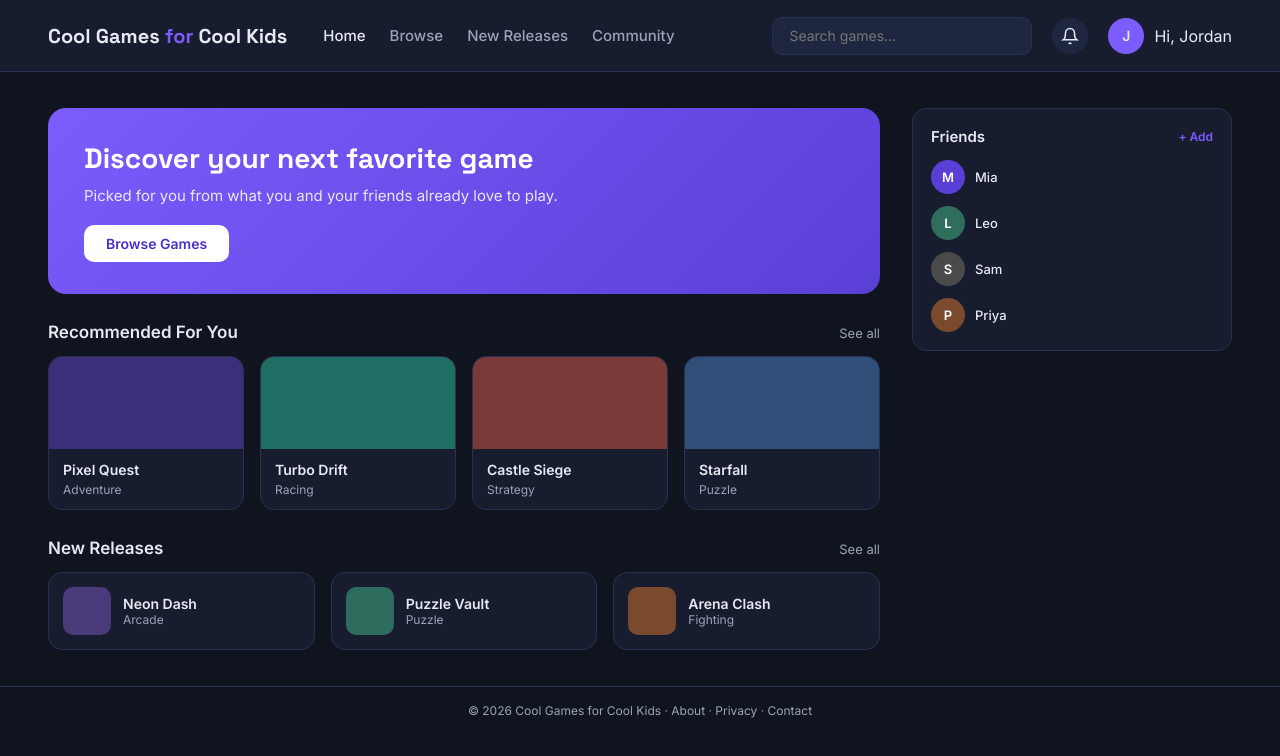
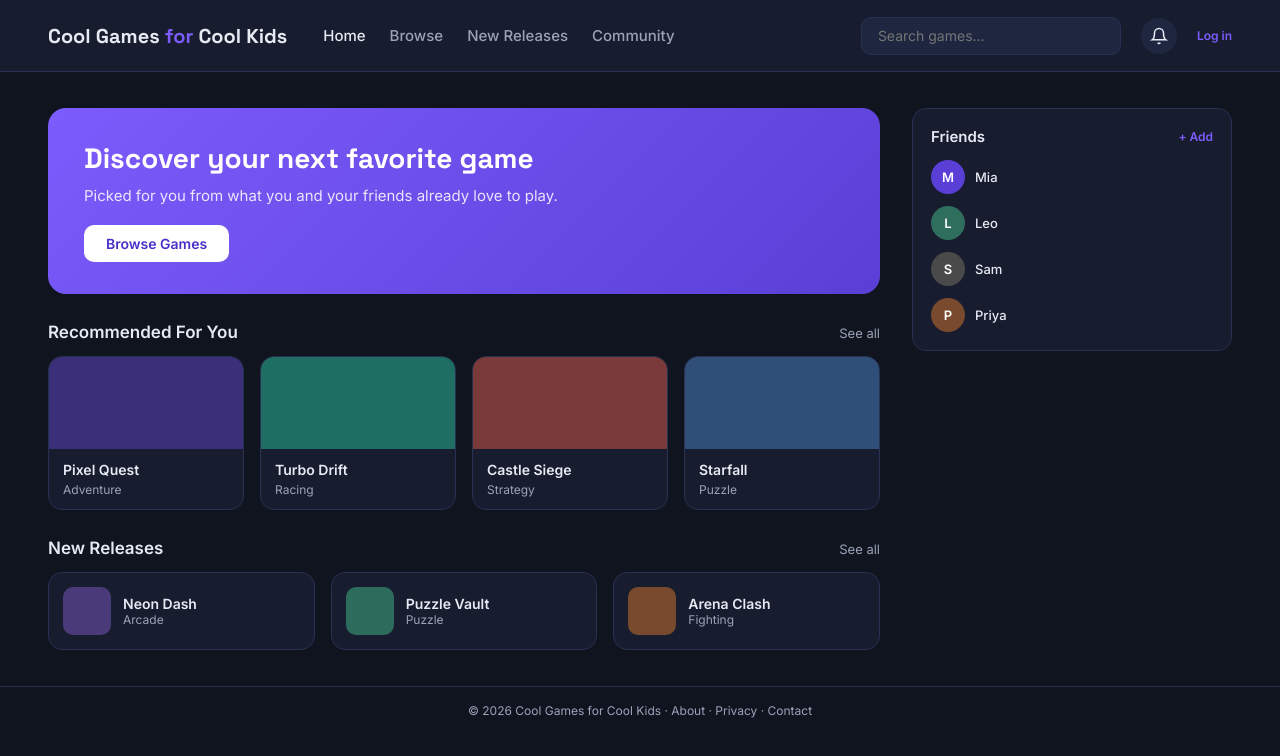
Before and after one commit to jdk39/cool-games-for-cool-kids, a plain HTML site: page frontend/index.html in a window 1280 px wide. Drawn offline with Linux system fonts and the light colour scheme.

Commit message:
Show logged-in username and sign out in the navbar

```diff
--- a/frontend/index.html
+++ b/frontend/index.html
@@ -26,10 +26,7 @@
     <button class="icon-btn" aria-label="Notifications">
       <svg width="18" height="18" viewBox="0 0 24 24" fill="none" stroke="currentColor" stroke-width="2" aria-hidden="true"><path d="M18 8a6 6 0 1 0-12 0c0 7-3 9-3 9h18s-3-2-3-9"/><path d="M13.73 21a2 2 0 0 1-3.46 0"/></svg>
     </button>
-    <div class="user-chip">
-      <div class="avatar">J</div>
-      <span>Hi, Jordan</span>
-    </div>
+    <div class="user-chip"></div>
   </div>
 </header>
 
@@ -145,5 +142,6 @@
   &copy; 2026 Cool Games for Cool Kids &middot; About &middot; Privacy &middot; Contact
 </footer>
 <script src="security.js" defer></script>
+<script src="session.js" defer></script>
 </body>
 </html>
--- /dev/null
+++ b/frontend/session.js
@@ -0,0 +1,82 @@
+// Top-right corner of every page: shows who is logged in and lets them sign out.
+//
+// Login itself is handled by Cognito (see auth.js). After login, Cognito keeps the
+// login token in the browser's storage, and the user's name is inside that token.
+// We read it from there. This file does not need the Cognito library, so it also
+// works on pages whose security policy only allows scripts from our own site.
+
+(function () {
+  const PREFIX = 'CognitoIdentityServiceProvider.1bf58elkgde695r5fhhjjq1n75';
+  const stores = [];
+  try { stores.push(window.localStorage); } catch (err) { /* storage not available */ }
+  try { stores.push(window.sessionStorage); } catch (err) { /* storage not available */ }
+
+  // Find the saved login token, or null if nobody is logged in.
+  function findToken() {
+    for (const store of stores) {
+      const username = store.getItem(PREFIX + '.LastAuthUser');
+      const token = username && store.getItem(PREFIX + '.' + username + '.idToken');
+      if (token) return token;
+    }
+    return null;
+  }
+
+  // A login token is three parts joined by dots. The middle part is the user's
+  // details written as JSON. We only read it to show a name, nothing more.
+  function readName(token) {
+    try {
+      const middle = token.split('.')[1].replace(/-/g, '+').replace(/_/g, '/');
+      const bytes = Uint8Array.from(atob(middle), (c) => c.charCodeAt(0));
+      const details = JSON.parse(new TextDecoder().decode(bytes));
+      return details.preferred_username || details.email || null;
+    } catch (err) {
+      return null;
+    }
+  }
+
+  // Forget the login on this browser, then go to the login page.
+  function signOut() {
+    for (const store of stores) {
+      const keys = [];
+      for (let i = 0; i < store.length; i++) keys.push(store.key(i));
+      for (const key of keys) {
+        if (key.startsWith(PREFIX + '.')) store.removeItem(key);
+      }
+    }
+    window.location.href = 'login.html';
+  }
+
+  function showUser() {
+    const chip = document.querySelector('.user-chip');
+    if (!chip) return;
+
+    const token = findToken();
+    const name = token && readName(token);
+
+    if (!name) {
+      const link = document.createElement('a');
+      link.href = 'login.html';
+      link.className = 'link-btn';
+      link.textContent = 'Log in';
+      chip.replaceChildren(link);
+      return;
+    }
+
+    const avatar = document.createElement('div');
+    avatar.className = 'avatar';
+    avatar.textContent = name.charAt(0).toUpperCase();
+
+    const hello = document.createElement('span');
+    hello.textContent = 'Hi, ' + name;
+
+    const button = document.createElement('button');
+    button.type = 'button';
+    button.className = 'link-btn';
+    button.textContent = 'Sign out';
+    button.addEventListener('click', signOut);
+
+    chip.replaceChildren(avatar, hello, button);
+  }
+
+  showUser();
+})();
```
Also changed, not shown: frontend/search.html (+2 -4 lines).
